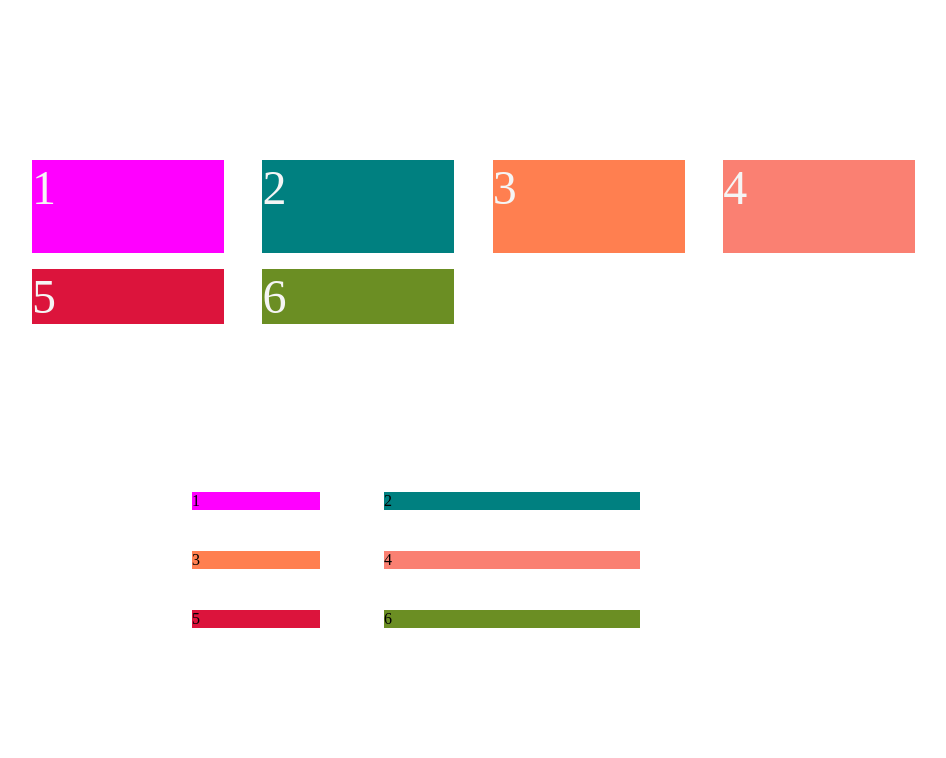
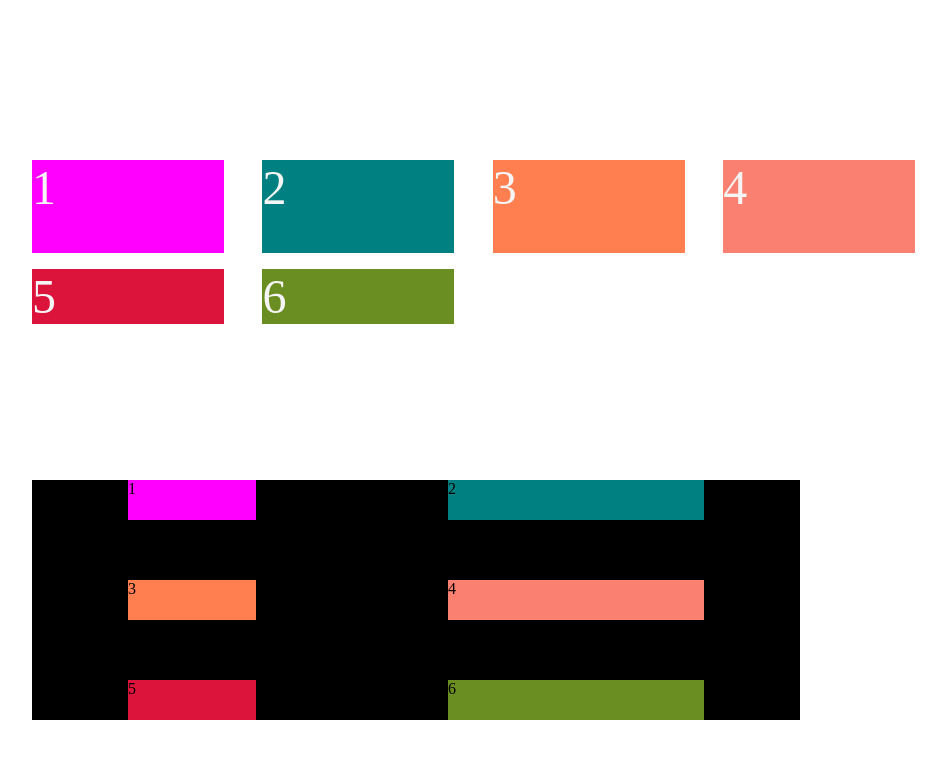
Before and after one commit to vcsreddy2004/WebDev-Reloaded, a plain HTML site: page html css/grid box/text.html in a window 1280 px wide. Shown: the whole page, without its empty margins (224-1170 px from the left). Drawn offline with Linux system fonts and the light colour scheme.

Commit message:
grid layout

```diff
--- a/html css/grid box/style.css
+++ b/html css/grid box/style.css
@@ -20,14 +20,14 @@
 }
 .grid-box-1  {
     width: 60vw;
+    background-color: black;
+    height:30vh;
     margin:auto;
-    height: 20vh;
     display: grid;
     grid-template-columns: 10vw 20vw;
-    row-gap: 2vh;
-    column-gap: 5vw;
-    justify-content: center;
-    align-items: center;
+    grid-template-rows: 5vh 5vh 5vh;
+    justify-content: space-around;
+    align-content: space-between;
 }
 /*
     grid-template-columns => defines total number of columns and width of each column
@@ -38,12 +38,37 @@
     colums-gap => maintains gap between column
     gap => sets same gap for both row and column
     justify-content => used to align grid elements horizontally (justify-items used in flex layout)
-                start,end,center,stretch(default)
+                start,end,center,stretch(default),space-between,space-around,space-evenly
+    Note => understand flex layout then you can easily get understand grid layout
     align-items => used to align grid elements vertically (same as flex layout)
                 start,end,center,stretch(default)
+    align-content => used to align gird elements in column axis (same as flex layout)
+                start,end,center,space-between,space-around,space-evenly
+
+        justify-items           align-items
+            row axis            column axis
+    start,end,center,stretch (comonly used values)
+
+        justify-content         align-content
+    Aligns grid tracks when the grid inself has extra space
+            row axis             column axis
+    start,end,center,space-around,space-evenly,space-between
+
+    align-items,justify-content,align-content => most comonly used in flex and grid
+    justify-items => specifically used for grid
+
+    These have to place in cells of grid
+        grid-row: start/end;
+                it occupies start row to end row
+        grid-column: start/end
+                It occupies start column to end column
+    align-self,justify-self => applies to specificc element
+            start,end,center,stretch(default)
 */
 .grid-item-1 {
     background-color: fuchsia;
+    /* align-self: start; */
+    /* justify-self: center; */
 }
 .grid-item-2 {
     background-color: teal;
@@ -53,9 +78,12 @@
 }
 .grid-item-4 {
     background-color: salmon;
+    /* grid-row:1/3;
+    grid-column: 1/2; */
 }
 .grid-item-5 {
     background-color: crimson;
+    /* grid-column: 1/3; */
 }
 .grid-item-6 {
     background-color: olivedrab;
```
Also changed, not shown: html css/flex-box/style.css (renamed from html css/flex-bos/style.css), html css/flex-box/text.html (renamed from html css/flex-bos/text.html).
